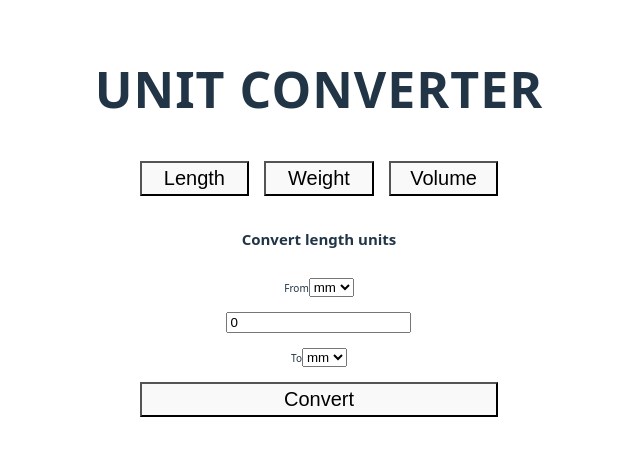
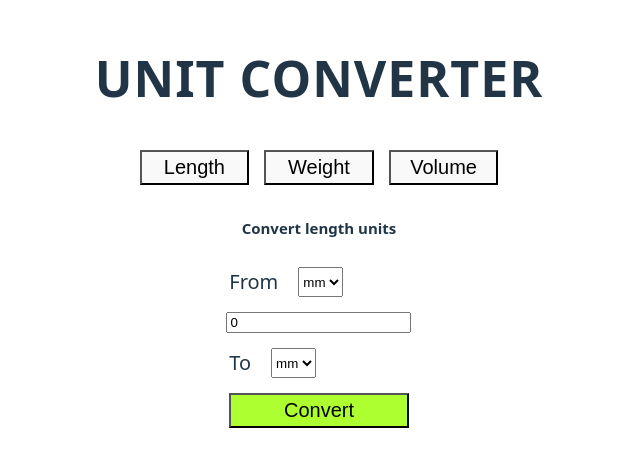
Before and after one commit to tamaskovacs0408/unit-converter, a React (Vite) app: page / in a window 1280 px wide. Shown: the part 180-646 px from the top of the page, without its empty margins (321-961 px from the left). Built offline with nearby package versions, Linux system fonts and the light colour scheme.

Commit message:
Import & update styles

```diff
--- a/src/components/ConverterForm.tsx
+++ b/src/components/ConverterForm.tsx
@@ -73,7 +73,7 @@ export default function ConverterForm() {
           unitId='to-units'
           unitsArray={unitType || []}
         />
-        <button>Convert</button>
+        <button className={classes["convert-button"]}>Convert</button>
       </form>
       <UnitResult unit={unit} targetUnit={targetUnit} fromUnit={enteredUnit} />
     </>
--- a/src/components/UnitSelector.tsx
+++ b/src/components/UnitSelector.tsx
@@ -1,10 +1,12 @@
 import { UnitSelectorProps } from '../types';
+
+import classes from './UnitSelector.module.scss';
 
 export default function UnitSelector(props: UnitSelectorProps) {
     const { convertTitle, unitId, unitsArray } = props;
 
     return (
-        <label htmlFor={unitId}>
+        <label className={classes.label} htmlFor={unitId}>
             {convertTitle}
             <select name={unitId} id={unitId}>
                 {unitsArray.map(unit => (
```
